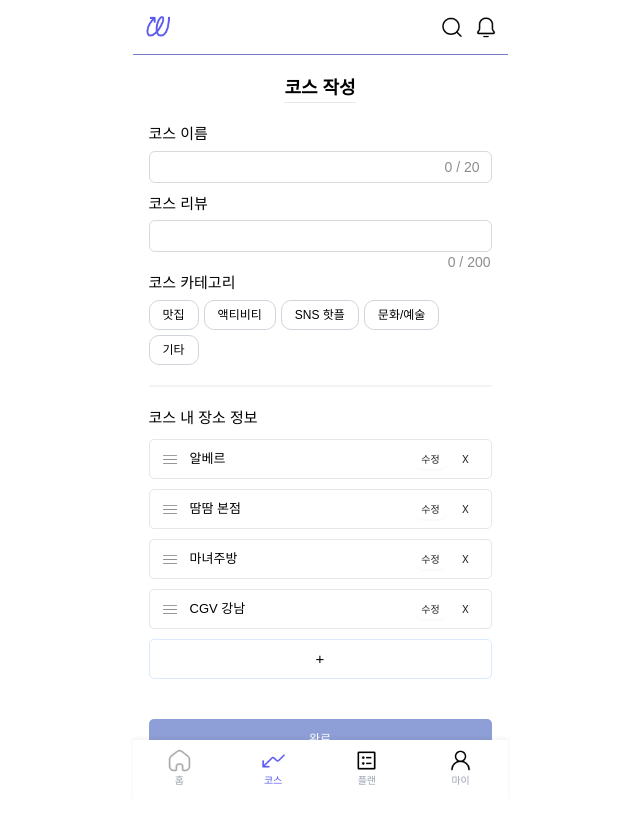
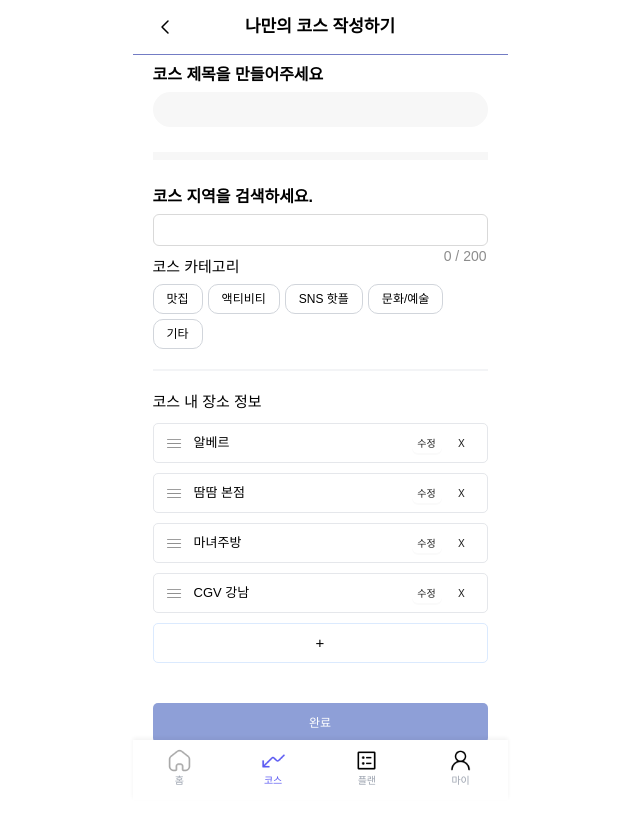
Before and after one commit to team-joytas/wooco-fe, a Next.js app: page /courses/new in a window 1280 px wide. Shown: the top 824 px of the page, without its empty margins (320-960 px from the left). After the commit the page ends 803 px from the top, so only its background shows below. Built offline with nearby package versions, Linux system fonts and the light colour scheme.

Commit message:
feat: course 작성 플로팅 버튼 수정 및 페이지 수정

```diff
--- a/src/app/components/(layout)/Header.tsx
+++ b/src/app/components/(layout)/Header.tsx
@@ -12,9 +12,11 @@ import SearchComponent from '@components/(main)/SearchComponent'
 export default function Header() {
   const path = usePathname()
   const isLogin = path.includes('/login')
+  const isNew = path.includes('/new')
+
   const [isSearch, setIsSearch] = useState(false)
 
-  if (isLogin) return null
+  if (isLogin || isNew) return null
 
   return (
     <header className='max-w-[375px] relative bg-white w-full h-[55px] pr-[10px] min-h-[55px] flex justify-between items-center border-b-[1px] border-b-header-line'>
--- a/src/app/components/FloatingWriteButton.tsx
+++ b/src/app/components/FloatingWriteButton.tsx
@@ -2,6 +2,7 @@
 
 import { Pencil } from 'lucide-react'
 import { useRouter } from 'next/navigation'
+import { useState, useEffect } from 'react'
 
 interface FloatingWriteButtonProps {
   to: string
@@ -9,15 +10,55 @@ interface FloatingWriteButtonProps {
 
 export default function FloatingWriteButton({ to }: FloatingWriteButtonProps) {
   const router = useRouter()
+  const [isClick, setIsClick] = useState(false)
+
+  useEffect(() => {
+    if (isClick) {
+      document.body.style.overflow = 'hidden'
+    } else {
+      document.body.style.overflow = 'unset'
+    }
+
+    return () => {
+      document.body.style.overflow = 'unset'
+    }
+  }, [isClick])
+
+  const handleClick = (path: string) => {
+    setIsClick(!isClick)
+    document.scrollingElement?.scrollTo({ top: 0, behavior: 'smooth' })
+    router.push(path)
+  }
 
   return (
-    <div className='sticky bottom-[70px] flex items-center justify-end cursor-pointer z-[50]'>
-      <button
-        className='w-[53px] h-[53px] bg-brand rounded-full flex items-center justify-center shadow-lg border border-blue-800 border-opacity-20'
-        onClick={() => router.push(to)}
-      >
-        <Pencil size={20} color='white' />
-      </button>
+    <div className='flex items-center justify-end cursor-pointer z-[50]'>
+      <div className='fixed flex flex-col gap-[28px] items-end bottom-[70px] z-[1001] pr-[20px]'>
+        {isClick && (
+          <div className='flex flex-col gap-[15px]'>
+            <button
+              className='w-[80px] h-[30px] bg-white shadow-floating-button text-[14px] rounded-full flex items-center justify-center'
+              onClick={() => handleClick('/courses/new')}
+            >
+              코스 작성
+            </button>
+            <button
+              className='w-[80px] h-[30px] bg-white shadow-floating-button text-[14px] rounded-full flex items-center justify-center'
+              onClick={() => handleClick('/plans/new')}
+            >
+              플랜 작성
+            </button>
+          </div>
+        )}
+        <button
+          className='w-[53px] h-[53px] bg-brand rounded-full flex items-center justify-center shadow-lg border border-blue-800 border-opacity-20'
+          onClick={() => setIsClick(!isClick)}
+        >
+          <Pencil size={20} color='white' />
+        </button>
+      </div>
+      {isClick && (
+        <div className='fixed z-[1000] max-w-[375px] w-full h-[calc(100vh-60px)] top-0 bg-black opacity-40' />
+      )}
     </div>
   )
 }
--- a/src/app/courses/new/page.tsx
+++ b/src/app/courses/new/page.tsx
@@ -12,8 +12,12 @@ import SortableItem from '@/app/components/SortableItem'
 import SearchPlace, { Place } from '@/app/components/SearchPlace'
 import { categories } from '@/types/Categories'
 import getData from '@/app/schedules/getData'
+import { ChevronLeft } from 'lucide-react'
+import { useRouter } from 'next/navigation'
+import Spacer from '@/app/components/(layout)/Spacer'
 
 export default function Page() {
+  const router = useRouter()
   const [clickedCategory, setClickedCategory] = useState<number[]>([])
   const [places, setPlaces] = useState<Place[]>([])
   const [open, setOpen] = useState(false)
@@ -64,15 +68,34 @@ export default function Page() {
   }
 
   return (
-    <div className='pt-[20px] pb-[32px] px-[16px] w-full flex flex-col justify-between'>
+    <>
+      <header className='max-w-[375px] relative bg-white w-full h-[55px] px-[20px] min-h-[55px] flex justify-between items-center border-b-[1px] border-b-header-line'>
+        <button onClick={() => router.back()}>
+          <ChevronLeft size={24} color='black' strokeWidth={1.5} />
+        </button>
+        <p className='font-semibold text-[17px]'>나만의 코스 작성하기</p>
+        <div className='w-[24px] h-[24px]'></div>
+      </header>
+      <Spacer height={8} />
+      <div className='px-[20px] w-full flex flex-col justify-between'>
         <div className='w-full flex flex-col items-end'>
-        <p className='m-auto border-b font-semibold text-[18px]'>코스 작성</p>
-        <div className='w-full mt-[20px] flex flex-col gap-[5px]'>
-          <span className='text-[15px]'>코스 이름</span>
-          <Input showCount allowClear maxLength={20} />
+          <div className='w-full flex flex-col gap-[5px]'>
+            <span className='text-main font-semibold'>
+              코스 제목을 만들어주세요
+            </span>
+            <Input
+              allowClear
+              maxLength={20}
+              className='rounded-full h-[35px] border-0 bg-bright-gray'
+            />
+            <Spacer height={15} />
+            <Spacer height={8} className='bg-bright-gray' />
           </div>
-        <div className='w-full mt-[10px] mb-[10px] flex flex-col gap-[5px]'>
-          <span className='text-[15px]'>코스 리뷰</span>
+          <Spacer height={25} />
+          <div className='w-full flex flex-col gap-[5px]'>
+            <span className='text-main font-semibold'>
+              코스 지역을 검색하세요.
+            </span>
             <Input.TextArea allowClear showCount autoSize maxLength={200} />
           </div>
           <div className='w-full mt-[10px] flex flex-col'>
@@ -146,5 +169,6 @@ export default function Page() {
           완료
         </button>
       </div>
+    </>
   )
 }
--- a/src/app/courses/page.tsx
+++ b/src/app/courses/page.tsx
@@ -5,13 +5,14 @@ import getData from './getData'
 import Spacer from '../components/(layout)/Spacer'
 import TrendingCourse from './components/TrendingCourse'
 import FloatingWriteButton from '../components/FloatingWriteButton'
+import { Fragment } from 'react'
 
 export default function Page() {
   const router = useRouter()
   const data = getData()
 
   return (
-    <div className='w-full h-[calc(100%-50px)] py-[20px] flex flex-col relative'>
+    <div className='w-full h-[calc(100%-50px)] py-[20px] flex flex-col'>
       <div className='flex flex-col'>
         <div className='flex flex-row justify-between items-center h-[40px] px-[20px]'>
           <div className='flex flex-col justify-start'>
@@ -57,10 +58,10 @@ export default function Page() {
 
         <div className='flex flex-col items-center gap-[12px]'>
           {data.trendingCourses.map((course) => (
-            <>
-              <TrendingCourse key={course.id} course={course} />
+            <Fragment key={course.id}>
+              <TrendingCourse course={course} />
               <Spacer className='bg-bright-gray' height={8} />
-            </>
+            </Fragment>
           ))}
         </div>
       </div>
--- a/src/app/layout.tsx
+++ b/src/app/layout.tsx
@@ -27,7 +27,7 @@ export default function RootLayout({
   children: React.ReactNode
 }>) {
   return (
-    <html lang='kr' className={`h-full ${pretendard.variable}`}>
+    <html lang='kr' className={`h-vh ${pretendard.variable}`}>
       <body className='h-full flex items-center flex-col overflow-y-scroll'>
         <Header />
         <AnimatePresence>
--- a/tailwind.config.ts
+++ b/tailwind.config.ts
@@ -41,6 +41,7 @@ const config: Config = {
       },
       boxShadow: {
         custom: '0 -2px 4px rgba(0, 0, 0, 0.05)',
+        'floating-button': '0 0 5.1px rgba(0, 0, 0, 0.4)',
       },
     },
   },
```
Lines whose indentation alone changed are shown as unchanged.
